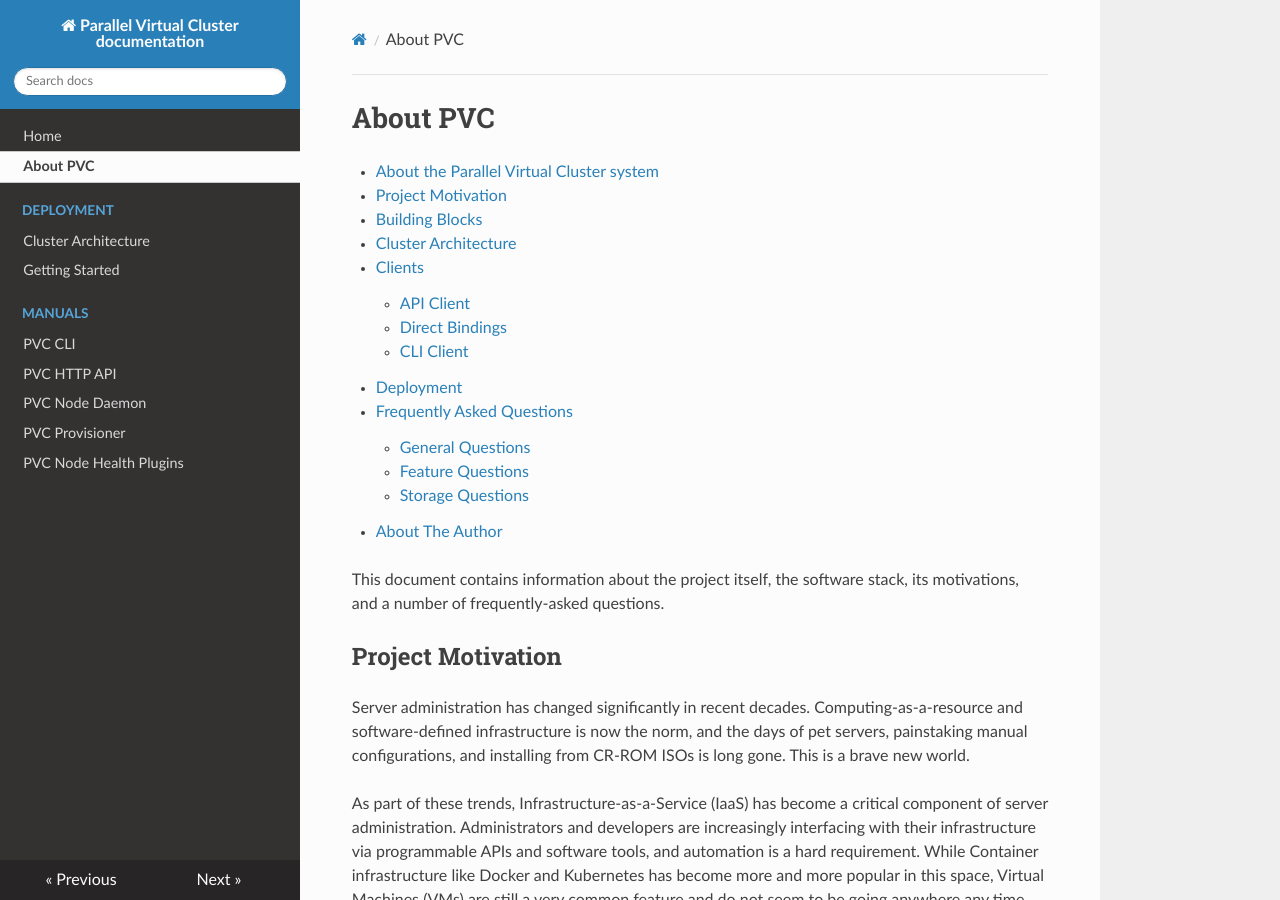
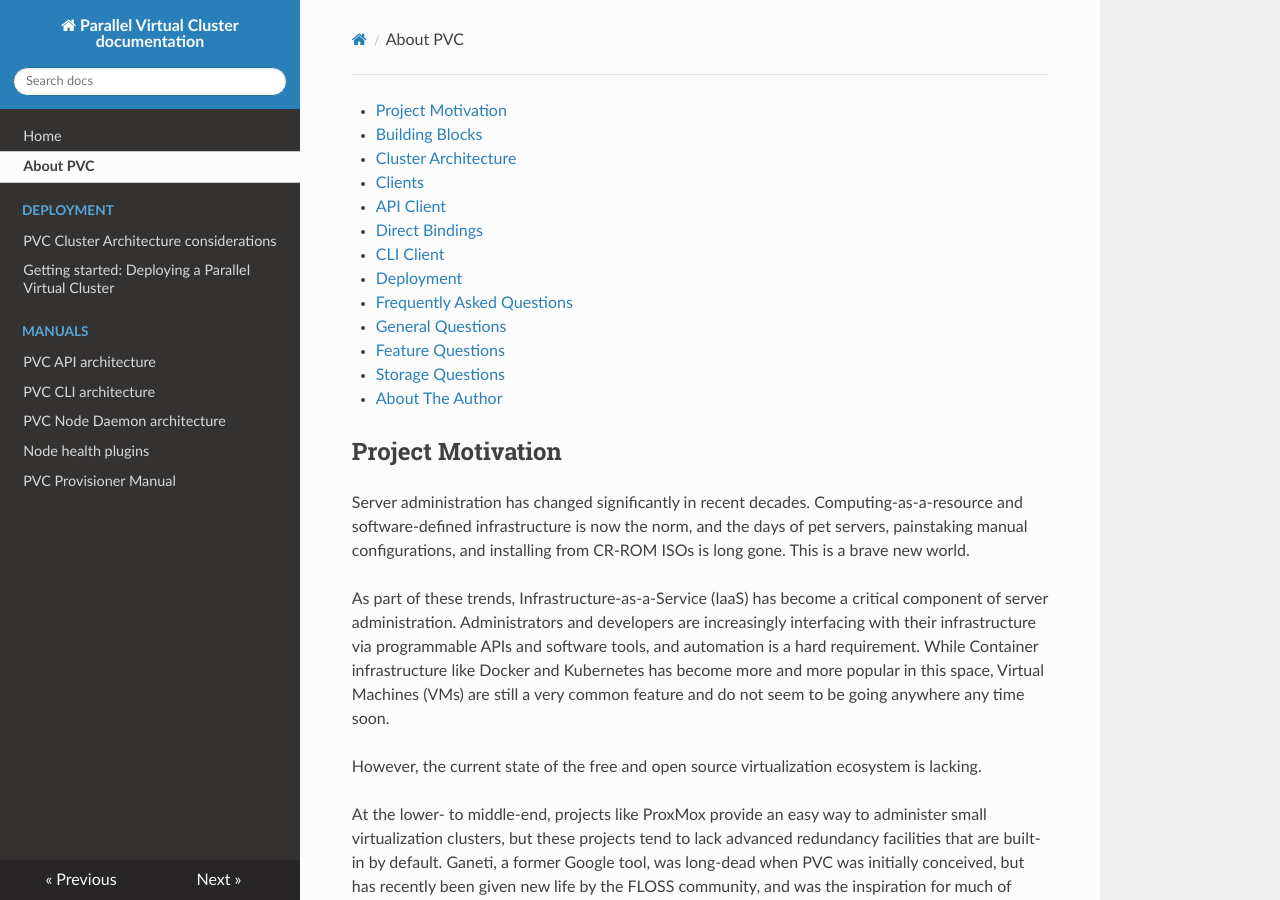
Before and after one commit to parallelvirtualcluster/docs, an MkDocs documentation site: the page built from docs/about-pvc.md, in a window 1280 px wide and 900 px high. Built offline with MkDocs 1.6.1, drawn with Linux system fonts in a browser that asks for light colours; nearby versions of some CDN libraries.

Commit message:
Revamp nav in About page as test

```diff
--- a/docs/about-pvc.md
+++ b/docs/about-pvc.md
@@ -2,24 +2,19 @@
 title: "About PVC"
 ---
 
-# About PVC
-
-- [About the Parallel Virtual Cluster system](#about-the-parallel-virtual-cluster-system)
-  * [Project Motivation](#project-motivation)
-  * [Building Blocks](#building-blocks)
-  * [Cluster Architecture](#cluster-architecture)
-  * [Clients](#clients)
-    + [API Client](#api-client)
-    + [Direct Bindings](#direct-bindings)
-    + [CLI Client](#cli-client)
-  * [Deployment](#deployment)
-  * [Frequently Asked Questions](#frequently-asked-questions)
-    + [General Questions](#general-questions)
-    + [Feature Questions](#feature-questions)
-    + [Storage Questions](#storage-questions)
-  * [About The Author](#about-the-author)
-
-This document contains information about the project itself, the software stack, its motivations, and a number of frequently-asked questions.
+- [Project Motivation](#project-motivation)
+- [Building Blocks](#building-blocks)
+- [Cluster Architecture](#cluster-architecture)
+- [Clients](#clients)
+  * [API Client](#api-client)
+  * [Direct Bindings](#direct-bindings)
+  * [CLI Client](#cli-client)
+- [Deployment](#deployment)
+- [Frequently Asked Questions](#frequently-asked-questions)
+  * [General Questions](#general-questions)
+  * [Feature Questions](#feature-questions)
+  * [Storage Questions](#storage-questions)
+- [About The Author](#about-the-author)
 
 ## Project Motivation
 
--- a/mkdocs.yml
+++ b/mkdocs.yml
@@ -7,15 +7,15 @@ markdown_extensions:
   - toc:
       permalink: yes
       toc_depth: '1-4'
-nav:
-  - 'Home': 'index.md'
-  - 'About PVC': 'about-pvc.md'
-  - 'Deployment':
-    - 'Cluster Architecture': 'cluster-architecture.md'
-    - 'Getting Started': 'getting-started.md'
-  - 'Manuals':
-    - 'PVC CLI': 'manuals/cli.md'
-    - 'PVC HTTP API': 'manuals/api.md'
-    - 'PVC Node Daemon': 'manuals/daemon.md'
-    - 'PVC Provisioner': 'manuals/provisioner.md'
-    - 'PVC Node Health Plugins': 'manuals/health-plugins.md'
+#nav:
+#  - 'Home': 'index.md'
+#  - 'About PVC': 'about-pvc.md'
+#  - 'Deployment':
+#    - 'Cluster Architecture': 'cluster-architecture.md'
+#    - 'Getting Started': 'getting-started.md'
+#  - 'Manuals':
+#    - 'PVC CLI': 'manuals/cli.md'
+#    - 'PVC HTTP API': 'manuals/api.md'
+#    - 'PVC Node Daemon': 'manuals/daemon.md'
+#    - 'PVC Provisioner': 'manuals/provisioner.md'
+#    - 'PVC Node Health Plugins': 'manuals/health-plugins.md'
```
